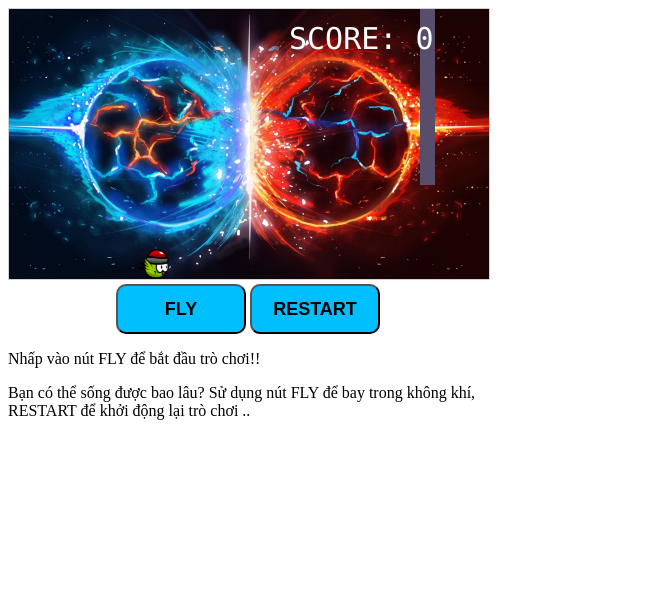
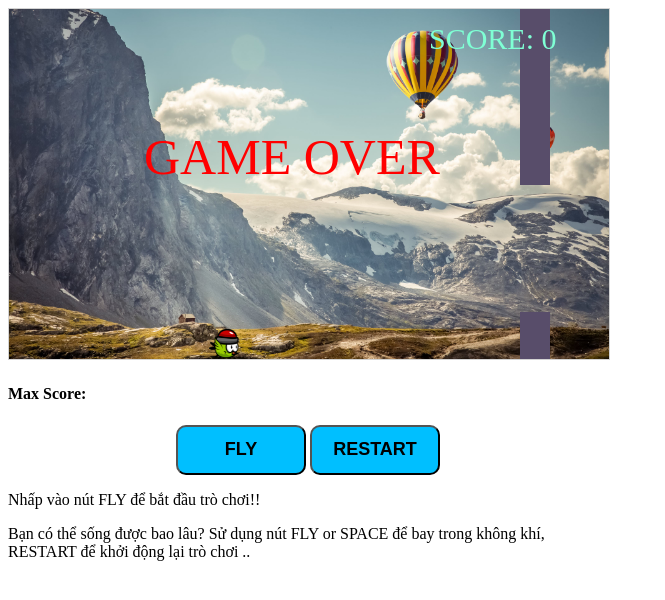
Before and after one commit to NguyenVanDat2010/CASESTUDY_MODULE1, a plain HTML site: page GameFlappyBird.html in a window 1280 px wide. Shown: the whole page, without its empty margins (0-665 px from the left). Drawn offline with Linux system fonts and the light colour scheme.

Commit message:
edit thuộc tính điểm và vật cản

```diff
--- a/GameFlappyBird.html
+++ b/GameFlappyBird.html
@@ -2,22 +2,24 @@
 <html lang="en">
 <head>
     <meta charset="UTF-8">
-    <title>Title</title>
+    <title>Game Flappy Bird</title>
     <link rel="stylesheet" href="GameFlappyBird.css">
     <script src="GameFlappyBird.js"></script>
 </head>
+<h4>Max Score: <span id="score"></span> </h4>
 <body onload="startGame();">
 <!--<canvas id="myCanvas" width="480" height="270"></canvas>-->
-<div style="text-align: center; width: 480px">
+<div style="text-align: center; width: 600px">
     <button onmousedown="flyBird1()" onmouseup="flyBird2()" ontouchstart="flyBird1()" ontouchend="flyBird2()">FLY</button>
     <button onclick="restart()">RESTART</button>
     <p align="left">Nhấp vào nút FLY để bắt đầu trò chơi!!</p>
-    <p align="left">Bạn có thể sống được bao lâu? Sử dụng nút FLY để bay trong không khí, RESTART để khởi động lại trò chơi .. </p>
+    <p align="left">Bạn có thể sống được bao lâu? Sử dụng nút FLY or SPACE để bay trong không khí, RESTART để khởi động lại trò chơi .. </p>
 </div>
 <script>
     function restart() {
         document.location.reload();
     }
+
 </script>
 </body>
 </html>
--- a/GameFlappyBird.js
+++ b/GameFlappyBird.js
@@ -4,14 +4,17 @@ let myScore;
 let myBackground;
 let mySoundOver;
 let mySoundBird;
+let myGameOver;
 // window.onload = function() {startGame()};
 
+//Tạo hàm startGame gọi trong onload------------------------------------------------------------------------------------
 function startGame() {
-    myGameBird=new Component(130,120,'./images/bird1.png',30,30,'image');
+    myGameBird=new Component(200,120,'./images/bird1.png',30,30,'image');
     mySoundOver=new SoundGame('./sounds/soundOver.mp3');
     mySoundBird=new SoundGame('./sounds/flappingBird.mp3');
-    myScore=new Component(280,40,'white','30px','Consolas','text');
-    myBackground=new Component(0,0,'./images/backgound.jpg',480,270,'image');
+    myScore=new Component(420,40,'aquamarine','30px','Eras Demi ITC','text');
+    myGameOver=new Component(135,165,'red','50px','Arial Black','text');
+    myBackground=new Component(0,0,'./images/backgound1.jpg',600,350,'image');
     myGameArea.start();
 }
 
@@ -19,15 +22,24 @@ function startGame() {
 let myGameArea = {
     canvas : document.createElement("canvas"),
     start : function() {
-        this.canvas.width = 480;
-        this.canvas.height = 270;
+        this.canvas.width = 600;
+        this.canvas.height = 350;
         this.context = this.canvas.getContext("2d");
         //insertBefore Chèn hoặc di chuyển một thành phần vào ngay trước mục tiêu được chọn.
         document.body.insertBefore(this.canvas, document.body.childNodes[0]);
         //khởi tạo số khung hình =0
         this.frameNo=0;
         //setInterval () sẽ tiếp tục gọi hàm cho đến khi gọi ClearInterval () hoặc cửa sổ được đóng lại
-        this.interval =setInterval(updateGameArea,20);
+        this.interval =setInterval(updateGameArea,13);
+
+        //phương thức kiểm tra nếu một phím được nhấn
+        window.addEventListener('keydown', function (e) {
+            myGameArea.key = e.keyCode;
+        });
+        window.addEventListener('keyup', function (e) {
+            myGameArea.key = (myGameBird.gravity = 0.1);
+            myGameBird.image.src='./images/bird1.png';
+        });
     },
     //clearRect () xóa các pixel được chỉ định trong một hình chữ nhật đã cho.
     clear: function () {
@@ -39,7 +51,7 @@ let myGameArea = {
     }
 };
 
-//Kiểm tra số khung hình đủ n lần thì return true
+//Kiểm tra số khung hình đủ n lần thì return true (vẽ vật cản )---------------------------------------------------------
 function everyInterval(n) {
     if ((myGameArea.frameNo/n)%1==0){
         return true;
@@ -52,7 +64,7 @@ function Component (xPosition,yPosition,color,width,height,type) {
     this.type=type;
     this.color = color;
     ctx = myGameArea.context;
-    if (this.type=='image'){
+    if (this.type=='image'||this.type=='line'){
         this.image=new Image();
         this.image.src=this.color;
     }
@@ -71,8 +83,11 @@ function Component (xPosition,yPosition,color,width,height,type) {
     //vẽ và cập nhật bird img
     this.update = function(){
         ctx = myGameArea.context;
-        if (this.type=='image'){
+        if (this.type=='image'||this.type=='line'){
             ctx.drawImage(this.image , this.xPosition , this.yPosition , this.width , this.height);
+            if (this.type='line'){
+
+            }
         }else
         if (this.type=='text'){
             ctx.font=this.width+' '+this.height;
@@ -84,7 +99,7 @@ function Component (xPosition,yPosition,color,width,height,type) {
         }
     };
 
-    //vị trí và tư thế mới (thay đổi vị trí của thành phần) và thêm trọng lực rơi
+    // vị trí và tư thế mới (thay đổi,kiểm soát vị trí của bird) và thêm trọng lực rơi
     this.newPos=function () {
         this.gravitySpeed+=this.gravity;
         this.xPosition+=this.xSpeed;
@@ -134,7 +149,7 @@ function getRandomColor() {
 
 //cập nhật khung hinh 50 lần mỗi giây-----------------------------------------------------------------------------------
 function updateGameArea() {
-    let x, height, gap, minHeight, maxHeight, minGap, maxGap,score=-2;
+    let x, height, gap, minHeight, maxHeight, minGap, maxGap,score=-3,maxScore=0;
     let color=getRandomColor();
 
     //Xét thua nếu rơi chạm đất...........
@@ -149,7 +164,9 @@ function updateGameArea() {
             mySoundOver.play();
             mySoundBird.stop();
             myGameArea.stop();
-            alert("Game Over");
+            //alert("Game Over");
+            myGameOver.text="GAME OVER";
+            myGameOver.update();
             return;
         }
         score+=1/2;
@@ -157,6 +174,24 @@ function updateGameArea() {
     if (score<0){
         score=0;
     }
+
+    // Check browser support
+    if (typeof(Storage) !== "undefined") {
+        // Store
+        localStorage.setItem("Score", maxScore);
+
+        // Retrieve
+        localStorage.getItem("Score");
+        if (localStorage.getItem("Score")<score){
+            localStorage.setItem("Score", score);
+            localStorage.getItem("Score");
+            console.log(localStorage.setItem("Score", score));
+            document.getElementById("score").innerHTML =localStorage.getItem("Score")
+        }
+    } else {
+        document.getElementById("score").innerHTML = "Sorry, your browser does not support Web Storage...";
+    }
+
     myGameArea.clear();
     //Hình nền.....................
     myBackground.newPos();
@@ -164,7 +199,7 @@ function updateGameArea() {
     myGameArea.frameNo+=1;
 
     //kiểm tra cứ sau 180 khung hình sẽ vẽ random 1 chướng ngại vật
-    if (myGameArea.frameNo==1||everyInterval(170)){
+    if (myGameArea.frameNo==1||everyInterval(150)){
         x=myGameArea.canvas.width;
         minHeight=20;
         maxHeight=200;
@@ -175,13 +210,19 @@ function updateGameArea() {
         //lấy khoảng trống ngẫu nhiên từ 50 đến 150
         gap=Math.floor(Math.random()*(maxGap-minGap)+minGap);
         //lấy x=480, y=độ cao + khoảng trống (vẽ từ trên xuống theo tọa độ)
-        myObstacle.push(new Component(x, 0, color, 15, height));
+        myObstacle.push(new Component(x, 0, color, 30, height));
         //lấy x=480, y=0(vẽ từ trên xuống theo tọa độ)
-        myObstacle.push(new Component(x,height+gap,color,15,x-height-gap));
+        myObstacle.push(new Component(x,height+gap,color,30,x-height-gap));
     }
     for (let j=0;j<myObstacle.length;j++){
         myObstacle[j].xPosition-=1;
         myObstacle[j].update();
+    }
+    //Gọi keyCode (Space)
+    switch (myGameArea.key) {
+        case 32 :
+            flyBird1();
+            break;
     }
 
     myScore.text="SCORE: "+score;
```
Also changed, not shown: images/backgound1.jpg (added), 1 other file.
